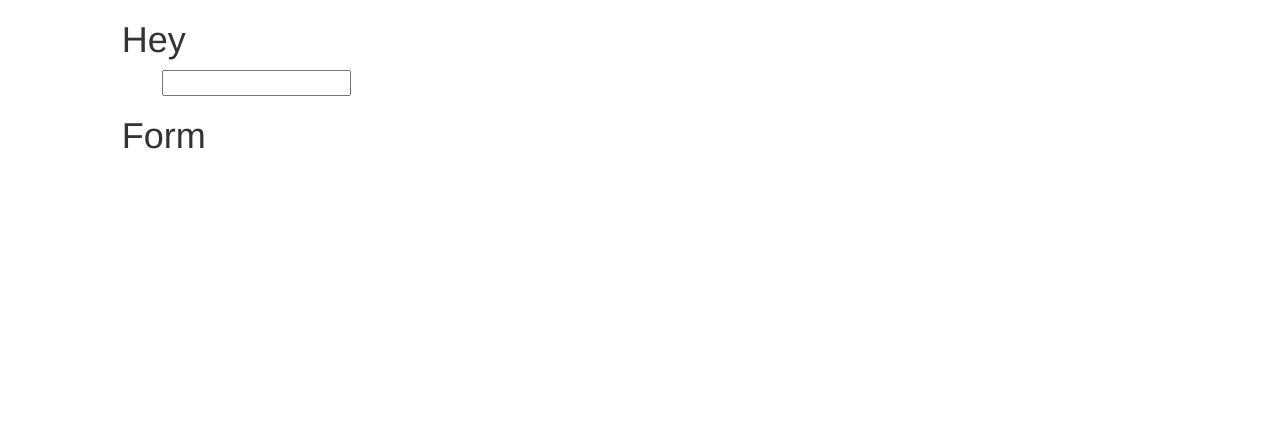
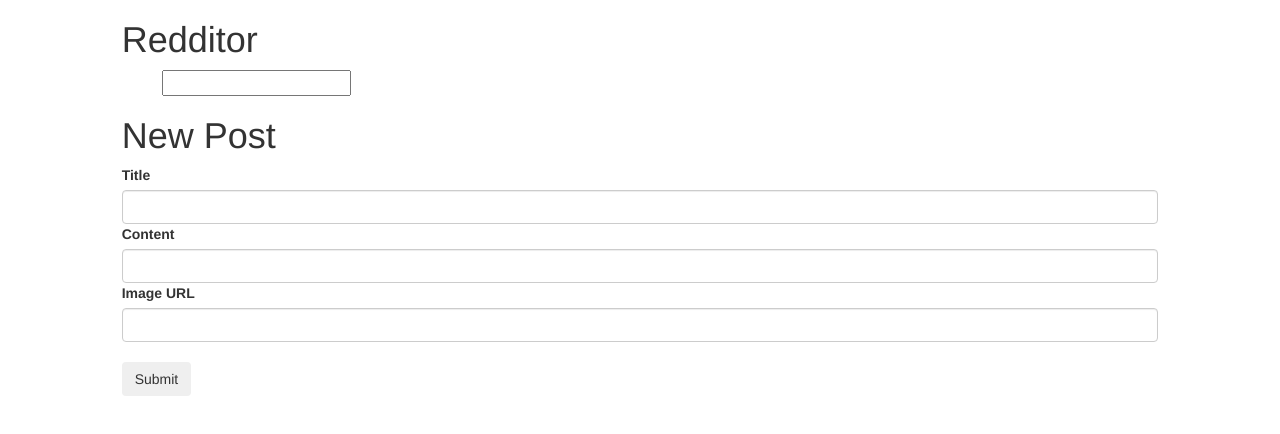
Before and after one commit to NathanReginato/Reddit-Clone, a plain HTML site: page client/index.html in a window 1280 px wide. Drawn offline with nearby package versions, Linux system fonts and the light colour scheme; some packages are replaced by stand-ins of ours; no server answers.

Commit message:
Added form html

```diff
--- a/client/app/forms/post/form.directive.html
+++ b/client/app/forms/post/form.directive.html
@@ -1 +1,11 @@
-<h1>Form</h1>
+<h1>New Post</h1>
+<form class="" action="index.html" method="post">
+  <label>Title</label>
+  <input type="text" name="title" value="" class="form-control">
+  <label>Content</label>
+  <input type="text" name="content" value="" class="form-control">
+  <label>Image URL</label>
+  <input type="text" name="image_url" value="" class="form-control">
+  <br>
+  <button type="submit" name="button" class="btn">Submit</button>
+</form>
--- a/client/app/layout/layout.directive.html
+++ b/client/app/layout/layout.directive.html
@@ -1,5 +1,4 @@
 <div class="col-md-10 col-md-offset-1">
-  <h1>Hey</h1>
   <reddit-nav></reddit-nav>
   <reddit-comments></reddit-comments>
 </div>
--- a/client/app/layout/nav.directive.html
+++ b/client/app/layout/nav.directive.html
@@ -1,3 +1,4 @@
+<h1>Redditor</h1>
 <nav>
   <ul>
     <input type="text" name="name" value="">
```
